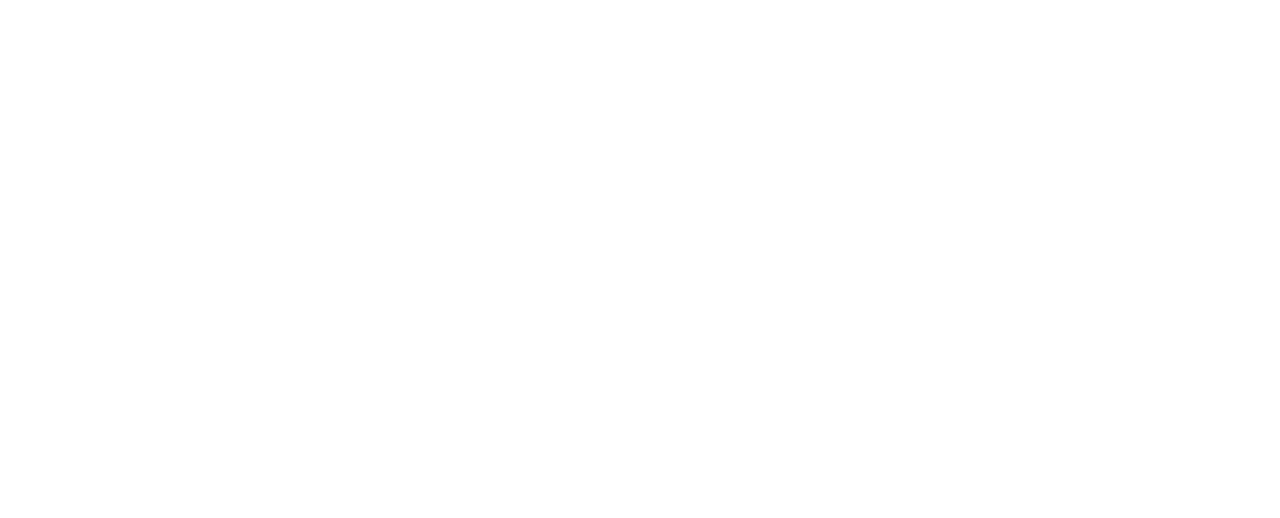
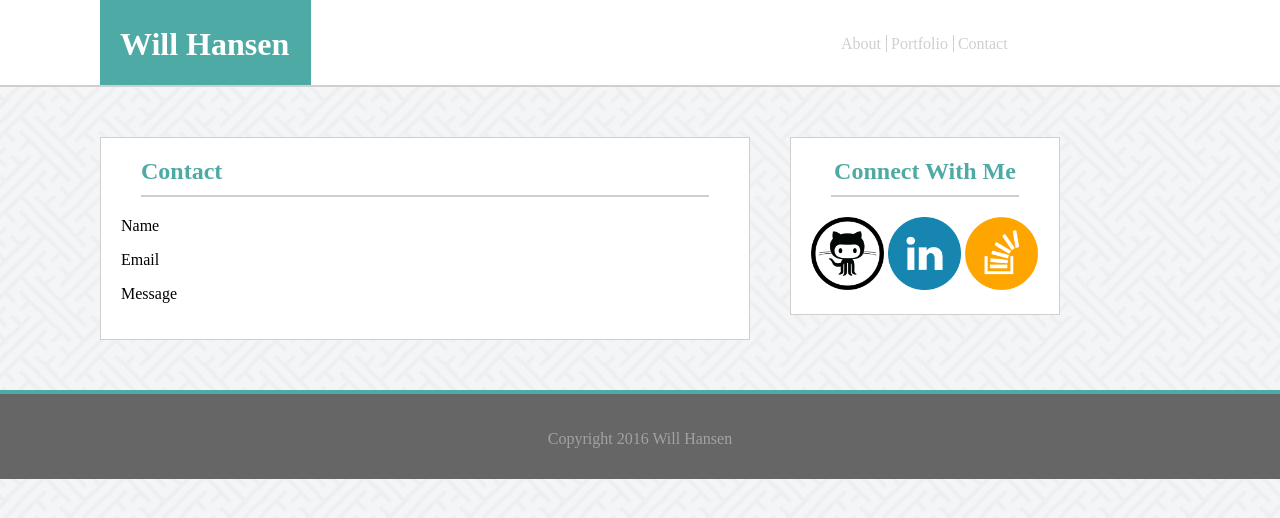
Before and after one commit to WillCHansen/Basic-Portfolio, a plain HTML site: page contact.html in a window 1280 px wide. Drawn offline with Linux system fonts and the light colour scheme.

Commit message:
added images, working on contact

```diff
--- a/assets/CSS/style.css
+++ b/assets/CSS/style.css
@@ -19,7 +19,6 @@
 	display: block;
 	border: 1px solid rgb(207, 207, 207);
 	float: left;
-	margin-top: 50px;
 	padding: 20px;
 	padding-top: 0px;
 	width: 608px;
@@ -29,7 +28,6 @@
 	background-color: white;
 	border-style: none;
 	border: 1px solid rgb(207, 207, 207);
-	margin-top: 50px;
 	padding: 20px;
 	padding-top: 0px;
 	width: 228px;
@@ -43,6 +41,7 @@
 	overflow: auto;
 	height: 85px;
 	background-color: white;
+	margin-bottom: 50px;
 }
 body{
 	margin: 0px;
@@ -63,7 +62,6 @@ a{
 #content_container{
 	width: 960px;
 	overflow: auto;
-	height: 500px;
 	margin-left: 100px;
 }
 .headinfo{
@@ -103,10 +101,7 @@ a{
 	border-style: none;
 	border-top: 4px solid #4eaaa4;
 	height: 85px;
-	position: absolute;
-	bottom: 0px;
-	right: 0px;
-	left: 0px;
+	margin-top: 50px;
 }
 #footertext{
 	padding-top: 20px;
@@ -115,3 +110,17 @@ a{
 	width: 73px;
 	height: 73px;
 }
+.imgleft{
+	margin-left: 2px;
+	margin-right: 20px;
+	margin-bottom: 20px;
+}
+.imgright{
+	margin-bottom: 20px;
+}
+.indexfoot{
+	position: absolute;
+	right: 0px;
+	left: 0px;
+	bottom: 0px;
+}
--- a/contact.html
+++ b/contact.html
@@ -0,0 +1,49 @@
+<!DOCTYPE html>
+<html>
+<link rel="stylesheet" type="text/css" href="assets/CSS/style.css">
+<link rel="stylesheet" type="text/css" href="assets/CSS/reset.css">
+<head>
+	<title>Will's Portfolio</title>
+</head>
+<body>
+<div class="header_container_div">
+<!-- Add header? -->
+	<div id="main_name">
+		<h1 id="hmainname">Will Hansen</h1>
+	</div>
+	<div id="Links">
+		<a href="index.html" id="about_button">About</a>
+		<a href="portfolio.html" id="portfolio_button">Portfolio</a>
+		<a href="contact.html" id="contact_button">Contact</a>
+	</div>
+</div>
+
+<div id="content_container">
+	<div class="about_container">
+		<h2 class="headinfo" id="aboutme">Contact</h2>
+		<p>Name</p>
+		<p>Email</p>
+		<p>Message</p>
+	</div>
+
+	<div class="connect_container">
+		<h2 class="headinfo" id="connectme">Connect With Me</h2>
+		<a href="https://github.com/WillCHansen" target="_blank">
+			<img class="logo" src="assets/images/github-icon.png">
+		</a>
+		<a href="https://www.linkedin.com/in/william-hansen-7ab157118" target="_blank">
+			<img class="logo" src="assets/images/linkedin-icon.png">
+		</a>
+		<a href="http://stackexchange.com/users/9831132/will-hansen" target="_blank">
+		<img class="logo" src="assets/images/stackoverflow-icon.png">
+		</a>
+	</div>
+</div>
+
+<div id="footer_container">
+	<footer>
+		<p id="footertext">Copyright 2016 Will Hansen</p>
+	</footer>
+</div>
+</body>
+</html>
```
Also changed, not shown: index.html (+1 -1 lines), portfolio.html (+5 -1 lines), assets/images/Port1.jpg (added), assets/images/port2.jpg (added), assets/images/port3.jpg (added), assets/images/port4.jpg (added), assets/images/port5.jpg (added), 1 other file.
